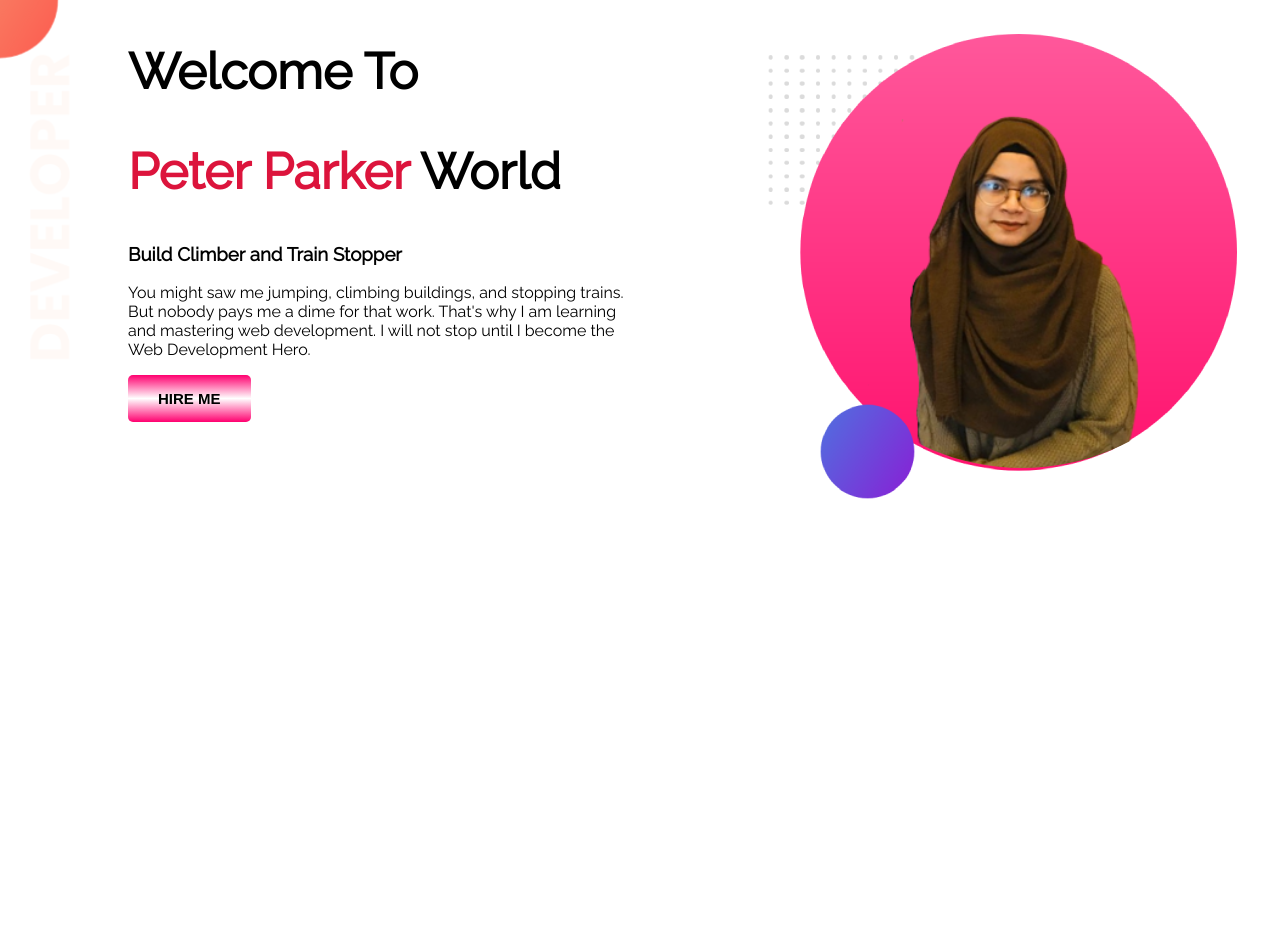
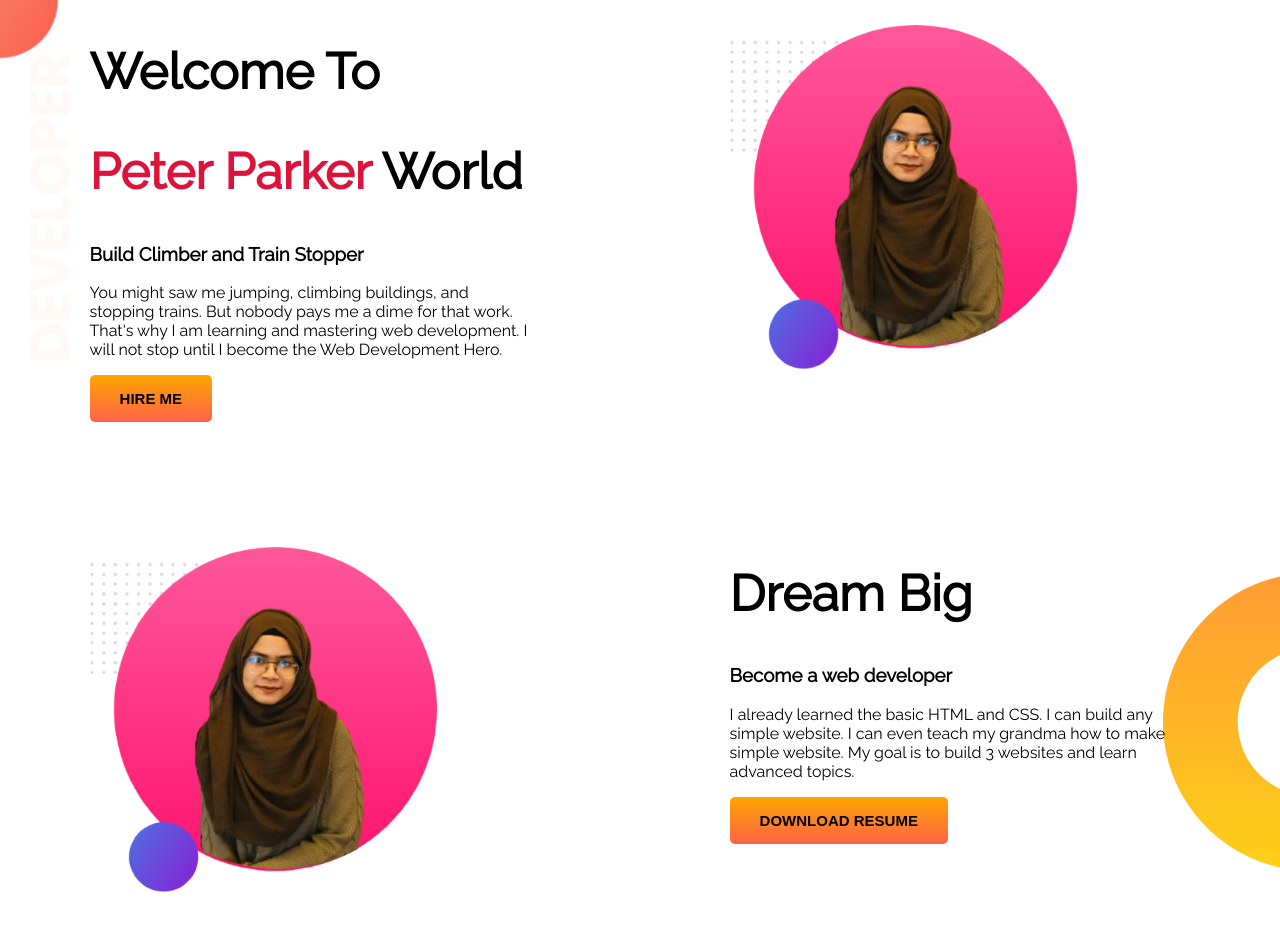
Before and after one commit to IffatNur/developer-portfolio, a plain HTML site: page index.html in a window 1280 px wide. Before the commit the page ends 800 px from the top, so only its background shows below. Drawn offline with Linux system fonts and the light colour scheme.

Commit message:
mid banner added

```diff
--- a/index.html
+++ b/index.html
@@ -15,7 +15,7 @@
   </head>
   <body>
     <section class="top-banner">
-      <div class="half-width">
+      <div class="half-width head">
         <h1>Welcome To</h1>
         <h1 class="head"> <span class="main"> Peter Parker </span>World</h1>
         <h3>Build Climber and Train Stopper</h3>
@@ -27,8 +27,20 @@
       <div class="half-width">
         <img src="New Project.png" alt="" />
       </div>
-
     </section>
 
+    <section class="mid-banner">
+      <div class="half-width head">
+        <img src="New Project.png" alt="">
+      </div>
+      <div class="half-width">
+        <h1>Dream Big</h1>
+        <h3>Become a web developer</h3>
+        <p>
+         I already learned the basic HTML and CSS. I can build any simple website. I can even teach my grandma how to make simple website. My goal is to build 3 websites and learn advanced topics.
+        </p>
+        <button><a target="_blank" href="https://www.linkedin.com/in/iffat-nur-shad-276477155/" class="hire-me"><b> DOWNLOAD RESUME</b></a></button>
+      </div>
+    </section>
   </body>
 </html>
--- a/style.css
+++ b/style.css
@@ -11,17 +11,22 @@ h1{
 }
 section{
     display: flex;
+    margin-bottom: 100px;
 }
 .half-width{
     width: 50%;
-    padding-left:10%;
+    padding-left:7%;
+    padding-right: 8%;
+}
+.half-width img{
+    width: 80%;
 }
 button{
     border: none;
     padding: 15px 30px;
     /*background-color: #f53565;*/
     border-radius: 5px;
-    background-image: linear-gradient(rgb(255, 0, 111),white,rgb(255, 0, 111));
+    background-image: linear-gradient(orange,tomato);
 }
 .hire-me{
     text-decoration: none;
@@ -32,3 +37,8 @@ button{
     background-image: url(images/top-banner.png);
     background-repeat: no-repeat;
 }
+.mid-banner{
+    background-image: url(images/dream-bg.png);
+    background-repeat: no-repeat;
+    background-position: right;
+}
```
